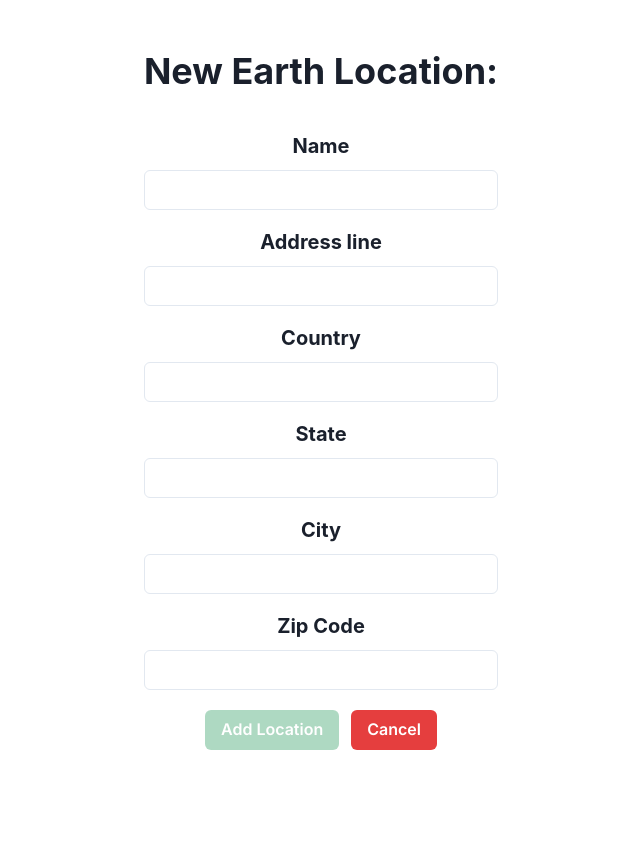
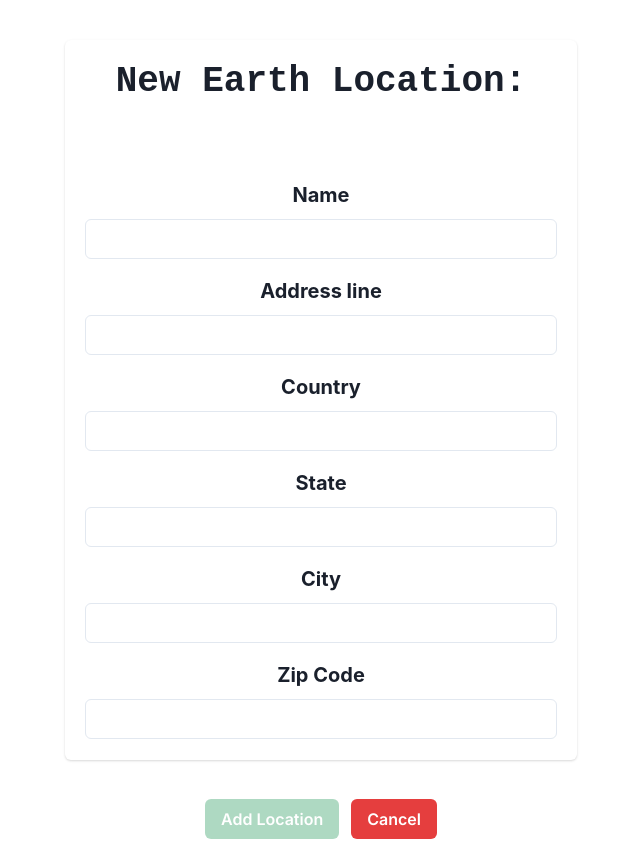
Before and after one commit to Joao-Vtr-Oliveira/spacex-delivery, a Next.js app: page /earth/new in a window 1280 px wide. Shown: the whole page, without its empty margins (319-959 px from the left). Before the commit the page ends 800 px from the top, so only its background shows below. Built offline with nearby package versions, Linux system fonts and the light colour scheme.

Commit message:
refactor: Change the style of pages

```diff
--- a/src/pagesComponents/AddNewEarthLocationPage.tsx
+++ b/src/pagesComponents/AddNewEarthLocationPage.tsx
@@ -5,7 +5,17 @@ import { earthLocationType } from '@/types/earthLocationType';
 import { checkEarthFields } from '@/utils/checkFields';
 import { earthLocationBase } from '@/utils/earthLocationBase';
 import toastHelper from '@/utils/toastHelper';
-import { Box, Button, Heading, Input, useToast } from '@chakra-ui/react';
+import {
+	Box,
+	Button,
+	Card,
+	CardBody,
+	CardFooter,
+	CardHeader,
+	Heading,
+	Input,
+	useToast,
+} from '@chakra-ui/react';
 import { useRouter } from 'next/navigation';
 import { useContext, useState } from 'react';
 
@@ -27,10 +37,14 @@ const AddNewEarthLocationPage = () => {
 	};
 
 	return (
+		<Card w={['100vw', '70vw', '60%', '50%', '40%']} h={['100vh', '90%']}>
 			<Box>
-			<Heading textAlign='center' mb={10}>
+				<CardHeader>
+					<Heading textAlign='center' fontFamily='monospace' mb={10}>
 						New Earth Location:
 					</Heading>
+				</CardHeader>
+				<CardBody>
 					<Box mb={5}>
 						<Heading textAlign='center' mb={3} size='md'>
 							Name
@@ -38,7 +52,9 @@ const AddNewEarthLocationPage = () => {
 						<Input
 							value={location.name}
 							textAlign='center'
-					onChange={(e) => setLocation({ ...location, name: e.target.value })}
+							onChange={(e) =>
+								setLocation({ ...location, name: e.target.value })
+							}
 							required
 						/>
 					</Box>
@@ -75,7 +91,9 @@ const AddNewEarthLocationPage = () => {
 						<Input
 							value={location.state}
 							textAlign='center'
-					onChange={(e) => setLocation({ ...location, state: e.target.value })}
+							onChange={(e) =>
+								setLocation({ ...location, state: e.target.value })
+							}
 							required
 						/>
 					</Box>
@@ -86,7 +104,9 @@ const AddNewEarthLocationPage = () => {
 						<Input
 							value={location.city}
 							textAlign='center'
-					onChange={(e) => setLocation({ ...location, city: e.target.value })}
+							onChange={(e) =>
+								setLocation({ ...location, city: e.target.value })
+							}
 							required
 						/>
 					</Box>
@@ -103,7 +123,9 @@ const AddNewEarthLocationPage = () => {
 							required
 						/>
 					</Box>
-			<Box display='flex' justifyContent='center' gap={3}>
+				</CardBody>
+				<CardFooter display='flex' justifyContent='center'>
+					<Box display='flex' gap={3}>
 						<Button
 							colorScheme='green'
 							isDisabled={!checkEarthFields(location)}
@@ -115,7 +137,9 @@ const AddNewEarthLocationPage = () => {
 							Cancel
 						</Button>
 					</Box>
+				</CardFooter>
 			</Box>
+		</Card>
 	);
 };
 
```
Also changed, not shown: src/pagesComponents/AddNewMarsLocationPage.tsx (+32 -6 lines), src/pagesComponents/EditEarthLocationPage.tsx (+29 -5 lines), src/pagesComponents/EditMarsLocation.tsx (+27 -5 lines). Lines whose indentation alone changed are shown as unchanged.
